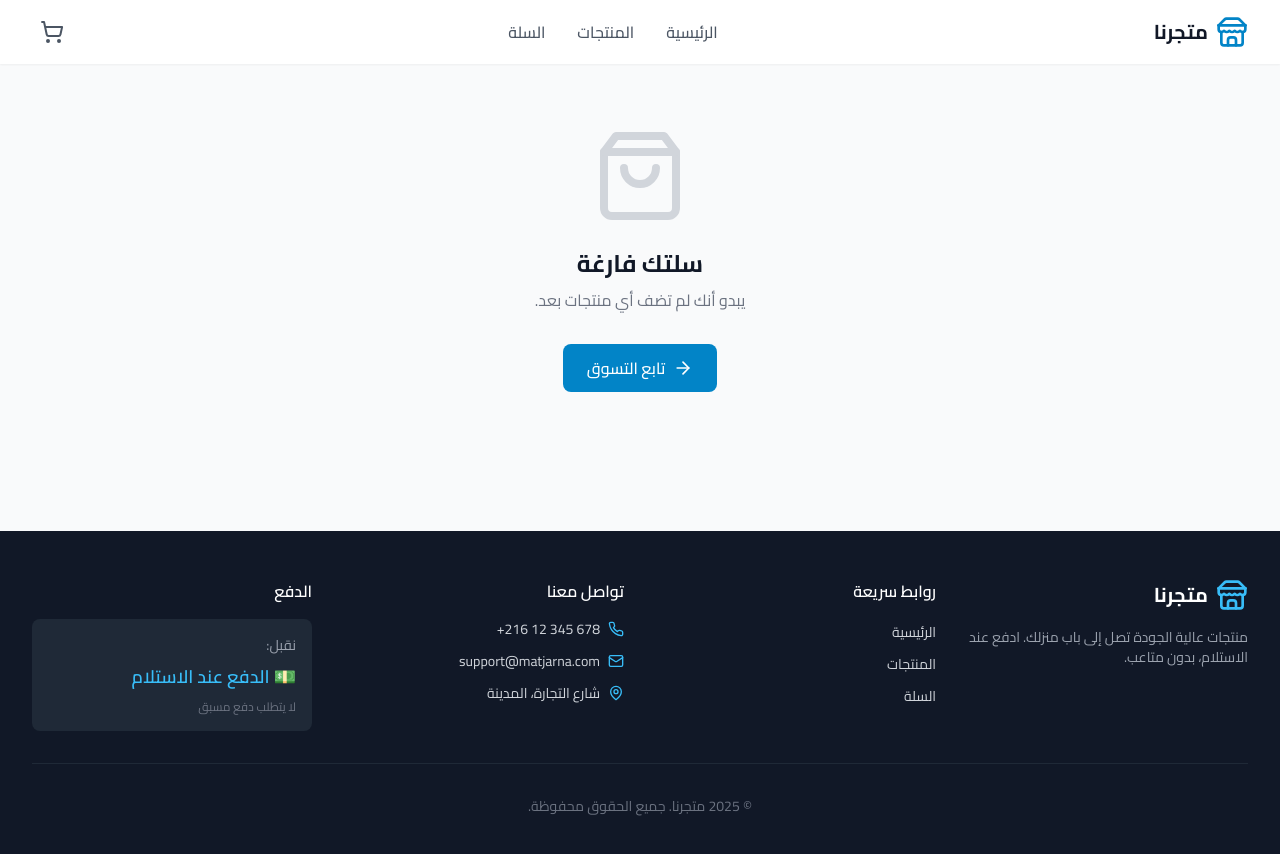
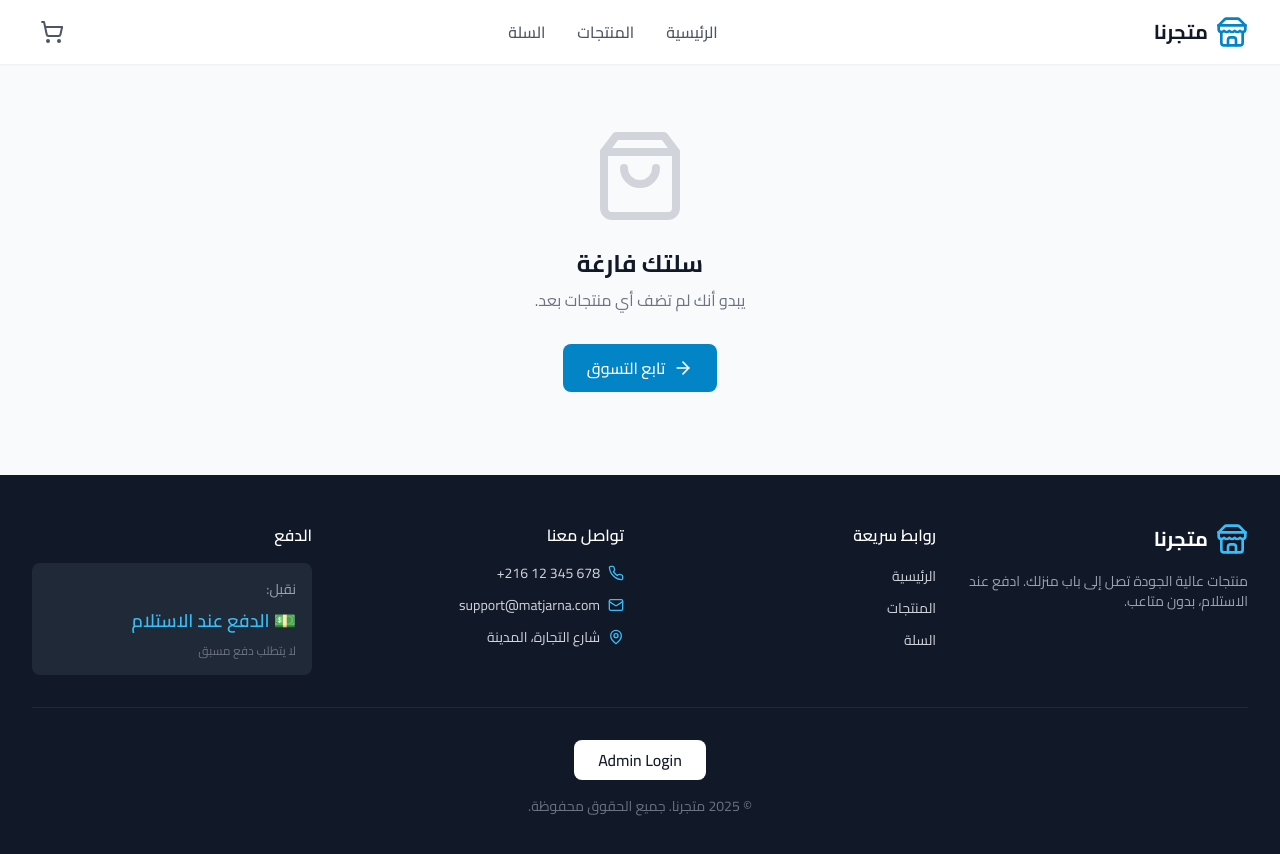
Before and after one commit to NEXESMISSION/fullecom-dunes, a Next.js app: page /cart in a window 1280 px wide. Shown: the top 854 px of the page. Built offline with nearby package versions, Linux system fonts and the light colour scheme.

Commit message:
Fix 404 error: Add env validation, troubleshooting docs, and admin login button in footer

```diff
--- a/src/components/Footer.tsx
+++ b/src/components/Footer.tsx
@@ -69,8 +69,16 @@ export default function Footer() {
           </div>
         </div>
 
-        <div className="border-t border-gray-800 mt-8 pt-8 text-center text-sm text-gray-500">
-          <p>&copy; {new Date().getFullYear()} متجرنا. جميع الحقوق محفوظة.</p>
+        <div className="border-t border-gray-800 mt-8 pt-8">
+          <div className="flex flex-col items-center gap-4">
+            <Link
+              href="/store-admin-panel/login"
+              className="px-6 py-2 bg-white text-gray-900 rounded-lg font-medium hover:bg-gray-100 transition-colors"
+            >
+              Admin Login
+            </Link>
+            <p className="text-sm text-gray-500">&copy; {new Date().getFullYear()} متجرنا. جميع الحقوق محفوظة.</p>
+          </div>
         </div>
       </div>
     </footer>
```
Also changed, not shown: src/lib/supabase.ts (+8 -2 lines), 2 other files (tests, documents, lock files or other folders).
